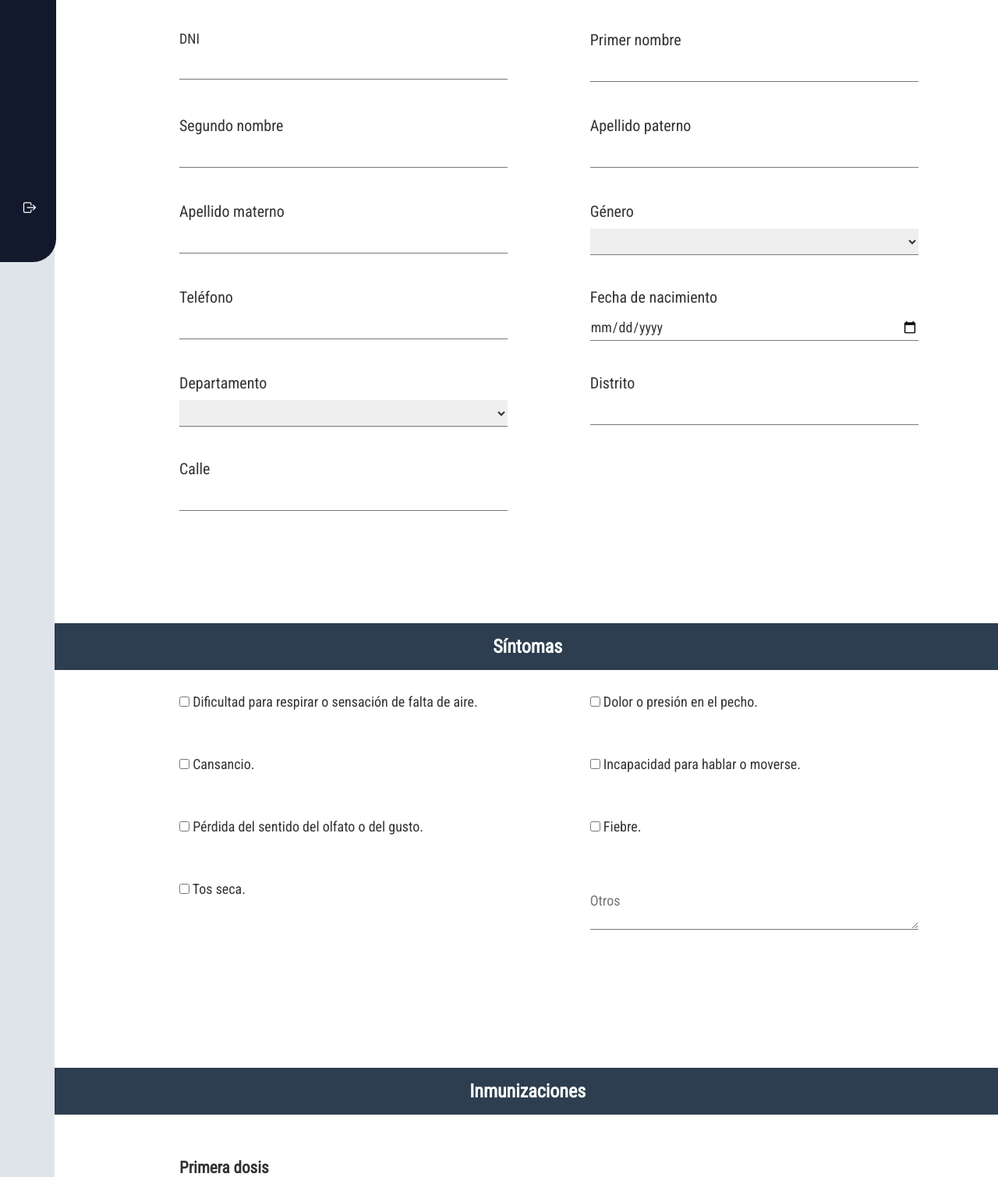
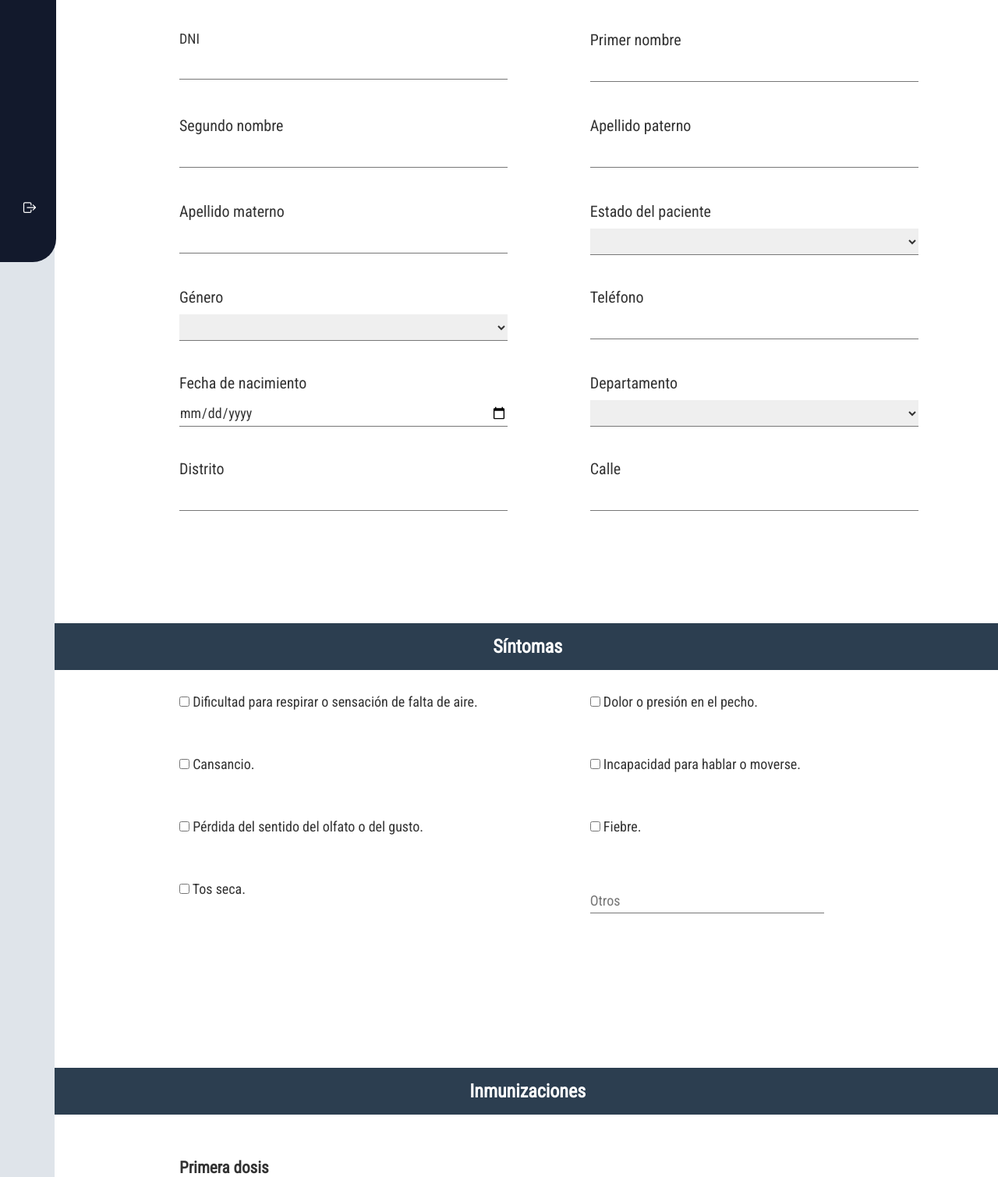
Before and after one commit to wensespl/SIMINSA, a Flask app: page /registrar/ in a window 1280 px wide. Shown: the part 432-1941 px from the top of the page at 78% size. Run offline with Flask 2, Linux system fonts and the light colour scheme; some libraries are stand-ins or nearby versions.

Commit message:
cambios en registrar

```diff
--- a/static/css/estiloRegistrar.css
+++ b/static/css/estiloRegistrar.css
@@ -230,6 +230,7 @@ body{
 }
 
 .grid .main .formulario{
+	background: #fff;
 	grid-area: formulario;
 	display: grid;
 	grid-template-columns: minmax(200px,100%);
@@ -399,7 +400,6 @@ body{
 /*Se modifica las casillas de input y text area*/
 .grid .main .buscar .form .box input,
 .grid .main .datos .form .box input,
-.grid .main .sintomas .form .box textarea,
 .grid .main .inmunizaciones .form .box input,
 .form .box .select{
 	width: 100%;
@@ -412,6 +412,19 @@ body{
 	border-bottom: 1px solid #777;
 	outline: none;
 }
+
+.grid .main .sintomas .form .box #otros{
+	width: 300px;
+	margin-top: 10px;
+	padding: 5px 0;
+	font-size: 18px;
+	color: #333;
+	border:none;
+	border-bottom: 1px solid #777;
+	outline: none;
+
+}
+
 
 select:focus:valid,
 input:focus:valid{
@@ -455,18 +468,6 @@ input:focus:valid{
 	background: #3498db;
 }
 
-
-/*
-		height: 60px;
-		width: 100px;
-		margin: 0 0 17px 0;
-		border-radius: 10px;*/
-
-/*.boxb button:hover{
-	background:#0984e3;
-}
-*/
-
 @media screen and (max-width: 768px){
 
 	/*Se elimina SIMINSA del header para acortar espacio*/
--- a/templates/Registrar.html
+++ b/templates/Registrar.html
@@ -132,6 +132,15 @@
 							<label>Apellido materno</label>
 							<input type="text" name="apellido2" required="">
 						</div>
+						<div class="box estado">
+							<label>Estado del paciente</label>
+
+							<select class="select estado" name="option">
+    							<option value="" disabled selected><!-- Choose your option --></option>
+   								<option value="1">Estable</option>
+    							<option value="2">Grave</option>
+    						</select>
+						</div>
 						<div class="box genero">
 							<label>Género</label>
 
@@ -230,8 +239,7 @@
 							<label>Tos seca.</label>
 						</div>
 						<div class="box op8">
-							<textarea name="otros" placeholder="Otros"></textarea>
-
+							<input type="text" id="otros" name="otros" placeholder="Otros">
 						</div>
 					</div>
 				</div>
```
